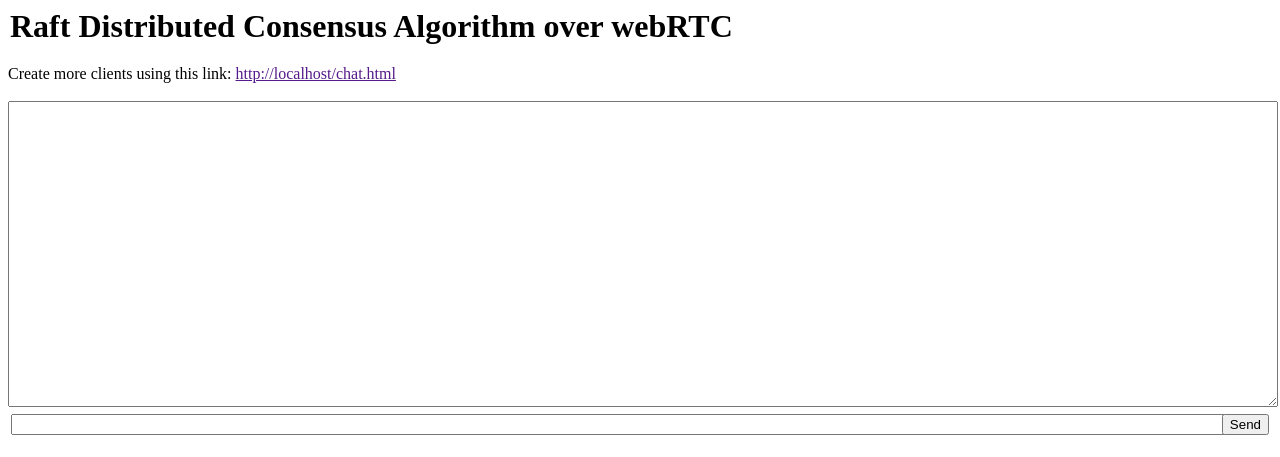
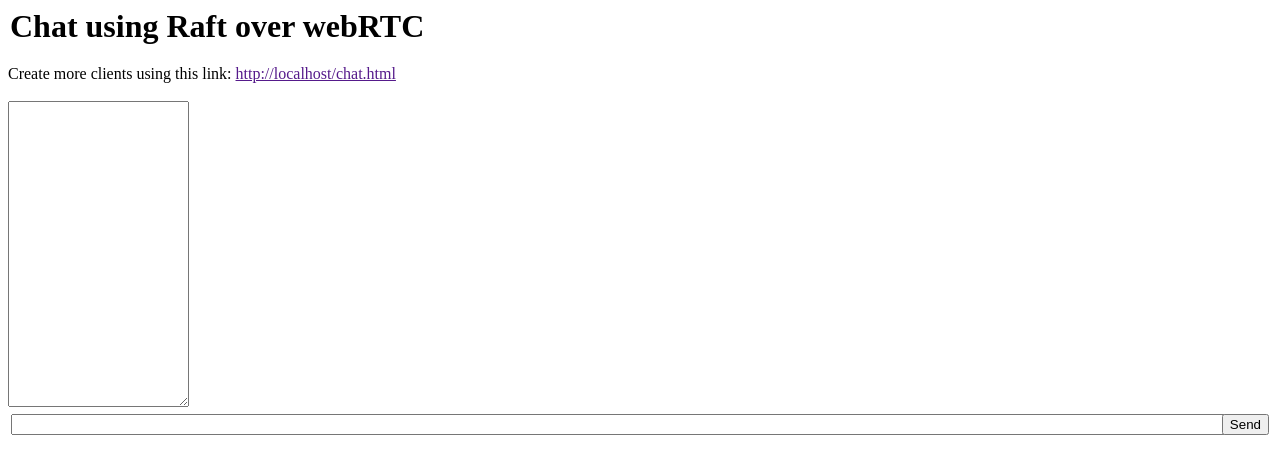
Before and after one commit to kanaka/raft.js, a website with bundled scripts: page chat.html in a window 1280 px wide. Shown: the top 457 px of the page. Built offline with nearby package versions, Linux system fonts and the light colour scheme; no server answers.

Commit message:
Fix/switch chat.html/rtc.html titles.

```diff
--- a/chat.html
+++ b/chat.html
@@ -2,17 +2,17 @@
 <html>
 <head>
     <meta http-equiv="Content-type" content="text/html; charset=utf-8">
-    <title>Raft over webRTC</title>
+    <title>Chat using Raft over webRTC</title>
     <link rel="stylesheet" type="text/css" href="web/demo.css"/>
     <link rel="stylesheet" type="text/css" href="web/chat.css"/>
 </head>
 <body>
-    <header><h1>Raft Distributed Consensus Algorithm over webRTC</h1></header>
+    <header><h1>Chat using Raft over webRTC</h1></header>
     <br>
     Create more clients using this link: <a id="node_link" href="" target="_blank">Loading</a>
     <br><br>
     <div>
-        <textarea id='history' rows=20></textarea>
+        <textarea id='chat_history' rows=20></textarea>
     </div>
     <div id=talk-div>
         <table id=talk-table border=0>
```
Also changed, not shown: rtc.html (+2 -2 lines).
